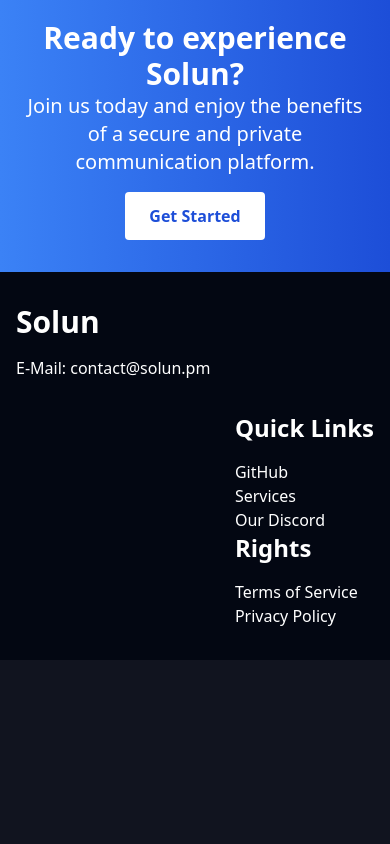
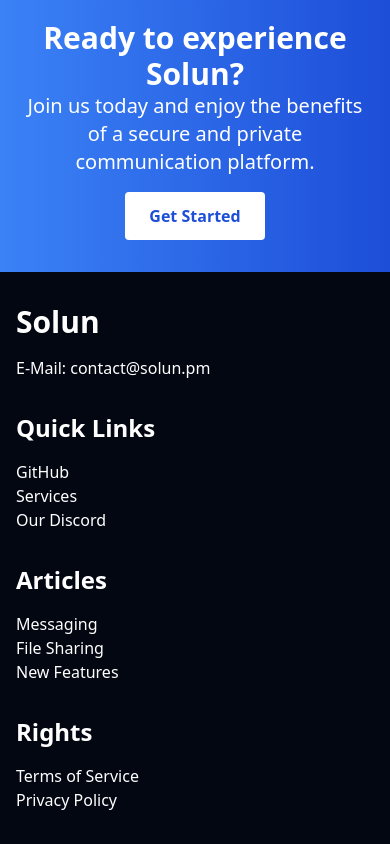
Before and after one commit to yd-915/solun, a Next.js app: page / in a window 390 px wide. Shown: the part 2538-3382 px from the top of the page. Before the commit the page ends 3198 px from the top, so only its background shows below. Built offline with nearby package versions, Linux system fonts and the light colour scheme.

Commit message:
Made footer responsive and added articles

```diff
--- a/components/footer.tsx
+++ b/components/footer.tsx
@@ -12,8 +12,8 @@ const Footer = () => {
               E-Mail: contact@solun.pm
             </p>
           </div>
-          <div className="flex flex-col md:flex-row text-white ml-auto">
-            <div>
+          <div className="flex flex-col md:flex-row text-white md:gap-10">
+            <div className="mb-8 md:mb-0 md:ml-auto">
               <h3 className="text-2xl font-bold mb-4">Quick Links</h3>
               <ul>
                 <li><Link href="https://github.com/solun-pm" target='_blank' className="hover:text-blue-300 transition duration-200">GitHub</Link></li>
@@ -21,7 +21,17 @@ const Footer = () => {
                 <li><Link href="https://discord.gg/UHWcTMawrv" target='_blank' className="hover:text-blue-300 transition duration-200">Our Discord</Link></li>
               </ul>
             </div>
-            <div className="md:ml-8">
+            <div>
+            <div className="mb-8 md:mb-0 md:ml-auto">
+              <h3 className="text-2xl font-bold mb-4">Articles</h3>
+              <ul>
+                <li><Link href="/how-message" className="hover:text-blue-300 transition duration-200">Messaging</Link></li>
+                <li><Link href="/how-file" className="hover:text-blue-300 transition duration-200">File Sharing</Link></li>
+                <li><Link href="/features" className="hover:text-blue-300 transition duration-200">New Features</Link></li>
+              </ul>
+            </div>
+            </div>
+            <div>
               <h3 className="text-2xl font-bold mb-4">Rights</h3>
               <ul>
                 <li><Link href="/tos" className="hover:text-blue-300 transition duration-200">Terms of Service</Link></li>
```
